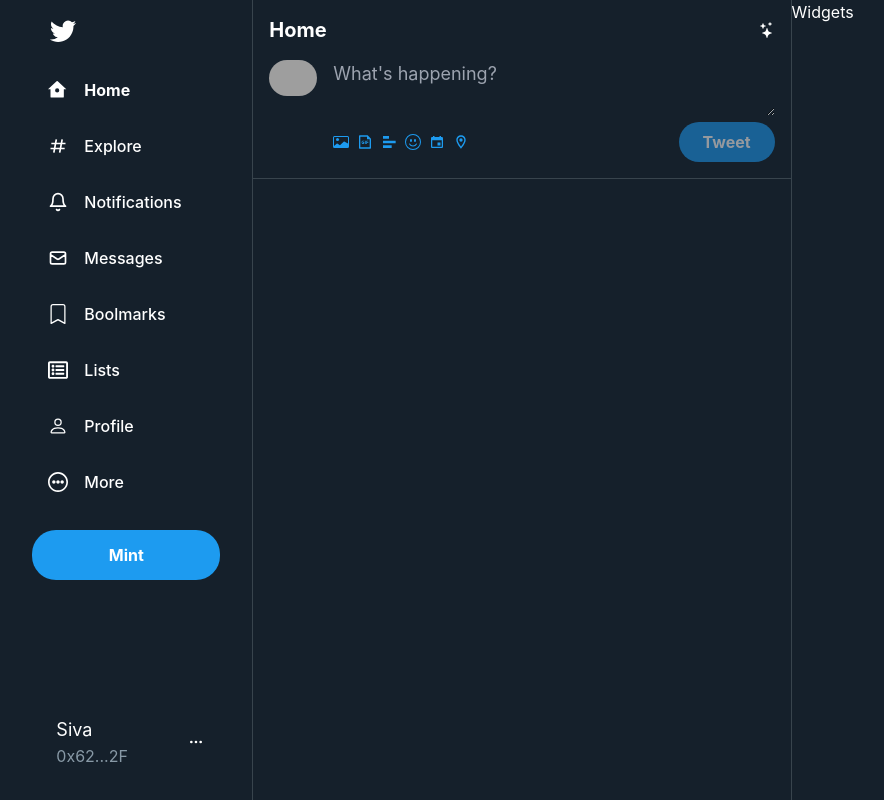
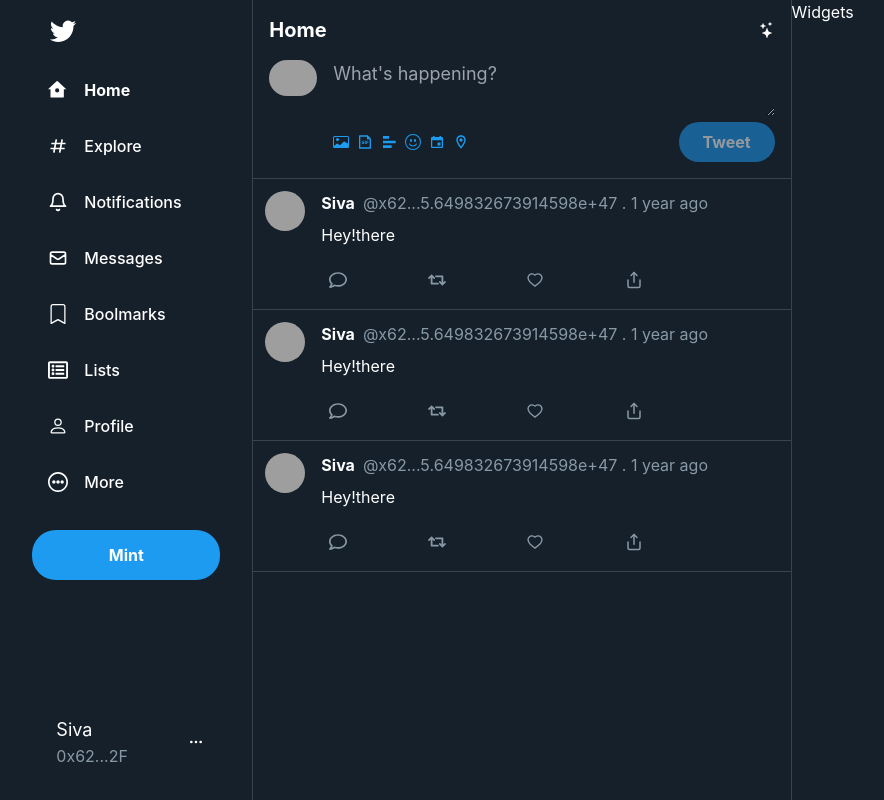
Before and after one commit to user-siva/web3-twitter-clone, a Next.js app in the folder client/twitter3.0/: page / in a window 1280 px wide. Shown: the whole page, without its empty margins (213-1097 px from the left). Built offline with nearby package versions, Linux system fonts and the light colour scheme; grey boxes are pictures that could not be loaded.

Commit message:
tweet ui created

```diff
--- a/client/twitter3.0/components/Home/Feed.jsx
+++ b/client/twitter3.0/components/Home/Feed.jsx
@@ -1,11 +1,38 @@
 import { BsStars } from 'react-icons/bs'
 import TweetBox from './TweetBox';
-
+import Post from "../Post"
 const style = {
     wrapper: `flex-[2] border-r border-l border-[#38444d]`,
     header: `sticky top-0 bg-[#15202b] z-10 p-4 flex justify-between items-center`,
     headerTitle: `text-xl font-bold`,
 }
+
+const tweets = [
+    {
+        displayname: "Siva",
+        username: '0x62f6B9D5d1c74c9952FFED81EC1537A07131982F',
+        avatar: 'https://wallpapercave.com/wp/wp1880364.jpg',
+        text: 'Hey!there',
+        isProfileImageNft: false,
+        timestamp: '2020-03-30'
+    },
+    {
+        displayname: "Siva",
+        username: '0x62f6B9D5d1c74c9952FFED81EC1537A07131982F',
+        avatar: 'https://wallpapercave.com/wp/wp1880364.jpg',
+        text: 'Hey!there',
+        isProfileImageNft: false,
+        timestamp: '2020-03-30'
+    },
+    {
+        displayname: "Siva",
+        username: '0x62f6B9D5d1c74c9952FFED81EC1537A07131982F',
+        avatar: 'https://wallpapercave.com/wp/wp1880364.jpg',
+        text: 'Hey!there',
+        isProfileImageNft: false,
+        timestamp: '2020-03-30'
+    }
+]
 
 function Feed() {
     return (
@@ -15,6 +42,17 @@
                 <BsStars />
             </div>
             <TweetBox />
+            {tweets.map((tweet, index) => (
+                < Post
+                    key={index}
+                    displayName={tweet.displayname}
+                    username={`${tweet.username.slice(1, 4)}...${tweet.username - 4}`}
+                    avatar={tweet.avatar}
+                    text={tweet.text}
+                    isProfileImageNft={tweet.isProfileImageNft}
+                    timestamp={tweet.timestamp}
+                />
+            ))}
         </div>
     );
 }
--- /dev/null
+++ b/client/twitter3.0/components/Post.jsx
@@ -0,0 +1,55 @@
+import { BsFillPatchCheckFill } from 'react-icons/bs'
+import { FaRegComment, FaRetweet } from 'react-icons/fa'
+import { AiOutlineHeart } from 'react-icons/ai'
+import { FiShare } from 'react-icons/fi'
+import { format } from 'timeago.js'
+
+const style = {
+    wrapper: `flex p-3 border-b border-[#38444d]`,
+    profileImage: `rounded-full h-[40px] w-[40px] object-cover`,
+    postMain: `flex-1 px-4`,
+    headerDetails: `flex items-center`,
+    name: `font-bold mr-1`,
+    verified: `text-[0.8rem]`,
+    handleAndTimeAgo: `text-[#8899a6] ml-1`,
+    tweet: `my-2`,
+    image: `rounded-3xl`,
+    footer: `flex justify-between mr-28 mt-4 text-[#8899a6]`,
+    footerIcon: `rounded-full text-lg p-2`,
+}
+
+function Post({ displayName, username, avatar, text, isProfileImageNft, timestamp }) {
+    return (
+        < div className={style.wrapper} >
+            <div>
+                <img src={avatar} alt={username} className={
+                    isProfileImageNft ? `${style.profileImage} smallHex` : style.profileImage
+                } />
+            </div>
+            <div className={style.postMain}>
+                <div>
+                    <span className={style.headerDetails}>
+                        <span className={style.name}>{displayName}</span>
+                        {isProfileImageNft && (
+                            <span className={style.verified}>
+                                <BsFillPatchCheckFill />
+                            </span>
+                        )}
+                        <span className={style.handleAndTimeAgo}>
+                            @{username} . {format(new Date(timestamp).getTime())}
+                        </span>
+                    </span>
+                    <div className={style.tweet}>{text}</div>
+                </div>
+                <div className={style.footer}>
+                    <div className={`${style.footerIcon} hover:text-[#1d9bf0] hover:bg-[#1e364a]`}><FaRegComment /></div>
+                    <div className={`${style.footerIcon} hover:text-[#03ba7c] hover:bg-[#1b393b]`}><FaRetweet /></div>
+                    <div className={`${style.footerIcon} hover:text-[#f91c80] hover:bg-[#39243c]`}><AiOutlineHeart /></div>
+                    <div className={`${style.footerIcon} hover:text-[#1d9bf0] hover:bg-[#1e364a]`}><FiShare /></div>
+                </div>
+            </div>
+        </div >
+    );
+}
+
+export default Post;
--- /dev/null
+++ b/client/twitter3.0/lib/hexStyles.css
@@ -0,0 +1,37 @@
+.hex {
+    display: grid;
+    place-items: center;
+    position: relative;
+    overflow: hidden;
+    width: 6.5rem;
+    height: 6rem;
+    box-sizing: border-box;
+    clip-path: polygon(0% 50%, 25% 0%, 75% 0%, 100% 50%, 75% 100%, 25% 100%);
+    -webkit-clip-path: polygon(
+      0% 50%,
+      25% 0%,
+      75% 0%,
+      100% 50%,
+      75% 100%,
+      25% 100%
+    );
+    -moz-clip-path: polygon(0% 50%, 25% 0%, 75% 0%, 100% 50%, 75% 100%, 25% 100%);
+  }
+
+  .smallHex {
+    display: grid;
+    place-items: center;
+    position: relative;
+    overflow: hidden;
+    box-sizing: border-box;
+    clip-path: polygon(0% 50%, 25% 0%, 75% 0%, 100% 50%, 75% 100%, 25% 100%);
+    -webkit-clip-path: polygon(
+      0% 50%,
+      25% 0%,
+      75% 0%,
+      100% 50%,
+      75% 100%,
+      25% 100%
+    );
+    -moz-clip-path: polygon(0% 50%, 25% 0%, 75% 0%, 100% 50%, 75% 100%, 25% 100%);
+  }
--- a/client/twitter3.0/package.json
+++ b/client/twitter3.0/package.json
@@ -12,7 +12,8 @@
     "next": "12.1.1",
     "react": "17.0.2",
     "react-dom": "17.0.2",
-    "react-icons": "^4.3.1"
+    "react-icons": "^4.3.1",
+    "timeago.js": "^4.0.2"
   },
   "devDependencies": {
     "autoprefixer": "^10.4.4",
--- a/client/twitter3.0/pages/_app.js
+++ b/client/twitter3.0/pages/_app.js
@@ -1,5 +1,5 @@
 import '../styles/globals.css'
-
+import '../lib/hexStyles.css'
 function MyApp({ Component, pageProps }) {
   return <Component {...pageProps} />
 }
```
Also changed, not shown: 1 other file (tests, documents, lock files or other folders).
